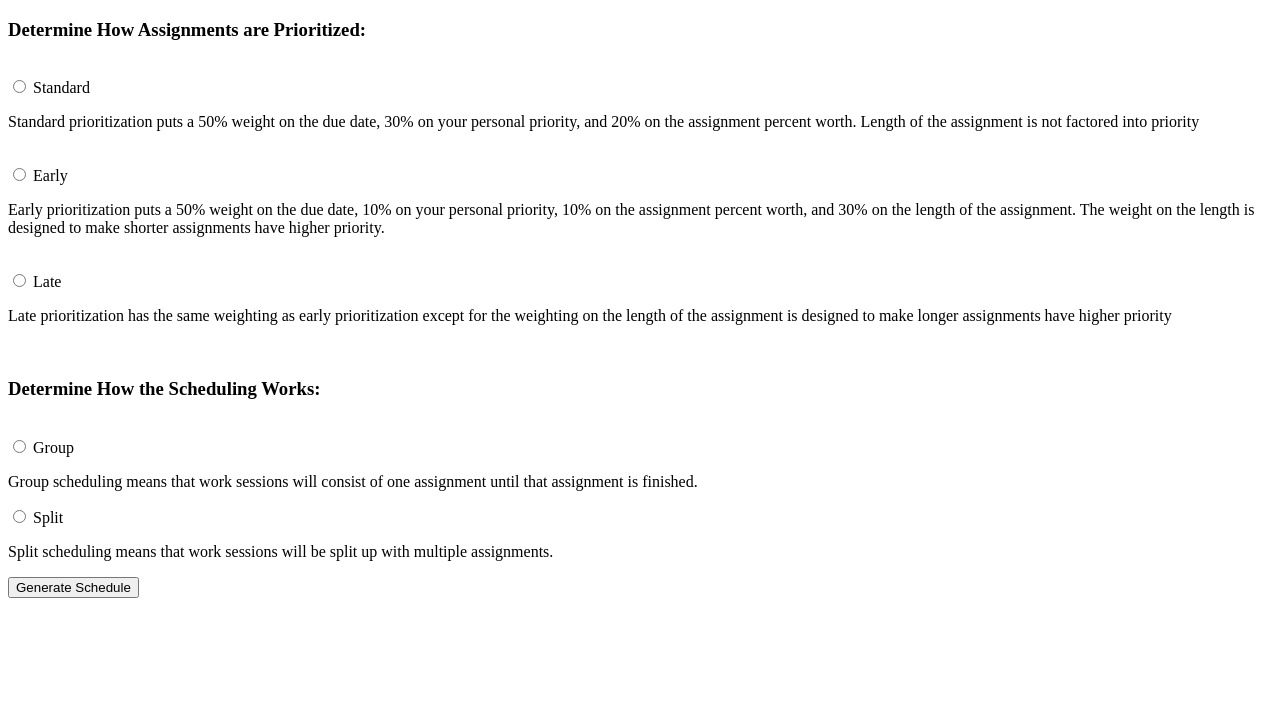
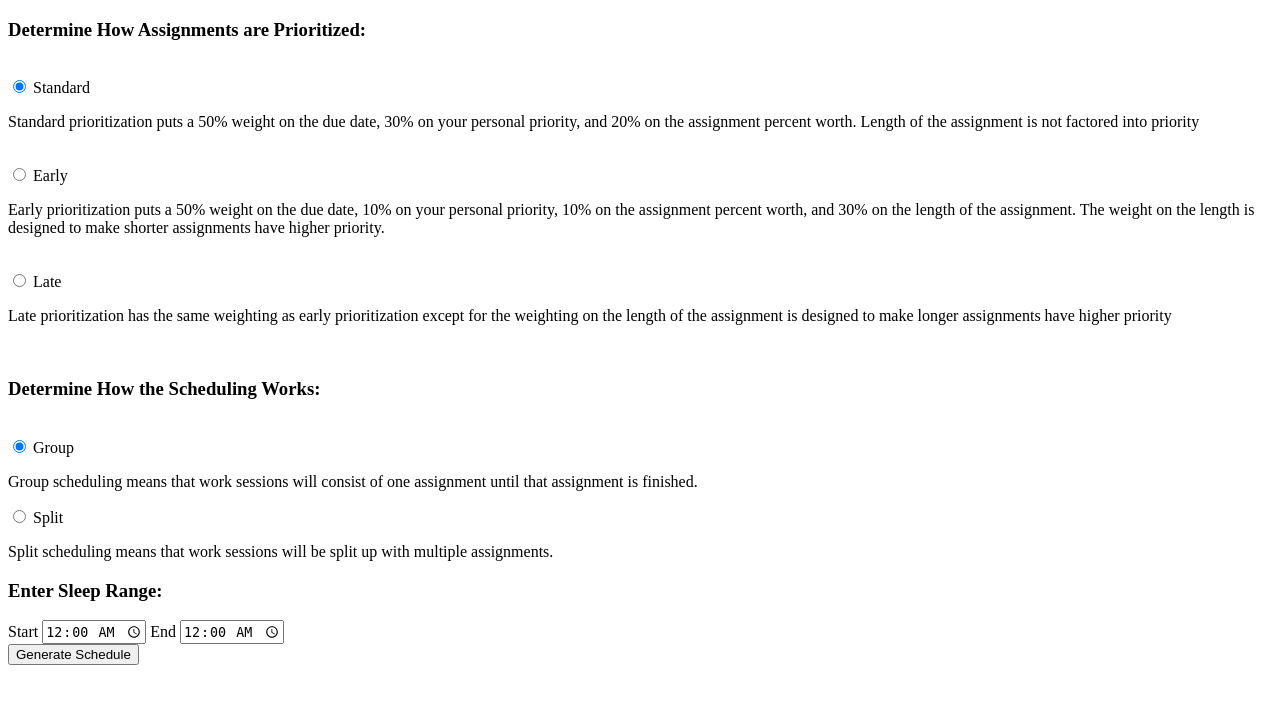
Before and after one commit to mase28/CIS422Project2, a Flask app: page /priority_survey in a window 1280 px wide. Shown: the top 704 px of the page. Run offline with Flask 2, Linux system fonts and the light colour scheme.

Commit message:
Adding sleep range

```diff
--- a/app.py
+++ b/app.py
@@ -78,6 +78,8 @@ def priority_survey():
     if request.method == "POST":
         priority = request.form["priority"]
         matrix = request.form["matrix"]
+        sleep_start = request.form["sleep_start"]
+        sleep_end = request.form["sleep_end"]
         schedule.priority = priority
         schedule.matrix = matrix
         schedule.create_calendar()
--- a/templates/priority_survey.html
+++ b/templates/priority_survey.html
@@ -6,7 +6,7 @@
 <form method="post" action="{{ url_for('priority_survey') }}">
 	<div class = priority_survey>
 		<h3>Determine How Assignments are Prioritized:</h3><br>
-		<input type="radio" id="standard" name="priority" value="standard">
+		<input type="radio" id="standard" name="priority" value="standard" checked="checked">
 	    <label for="standard">Standard</label><br>
 	    <p>Standard prioritization puts a 50% weight on the due date, 30% on your personal priority, and 20% on the assignment percent worth. Length of the assignment is not factored into priority</p><br>
 	    <input type="radio" id="early" name="priority" value="early">
@@ -18,13 +18,20 @@
 	</div>
 	<div class = schedule_survey>
 		<h3>Determine How the Scheduling Works:</h3><br>
-		<input type="radio" name="matrix" id="group" value="group">
+		<input type="radio" name="matrix" id="group" value="group" checked="checked">
 		<label for="group">Group</label><br>
 		<p>Group scheduling means that work sessions will consist of one assignment until that assignment is finished.</p>
 		<input type="radio" name="matrix" id="split" value="split">
 		<label for="split">Split</label><br>
 		<p>Split scheduling means that work sessions will be split up with multiple assignments.</p>
 	</div>
+	<div class="sleep_survey">
+		<h3>Enter Sleep Range:</h3>
+		<label for="sleep_start">Start</label>
+		<input type="time" name="sleep_start" value="00:00">
+		<label for="sleep_end">End</label>
+		<input type="time" name="sleep_end" value="00:00">
+	</div>
 	<button type="submit" class="btn btn-primary">Generate Schedule</button>
 </form>
 {% endblock %}
```
